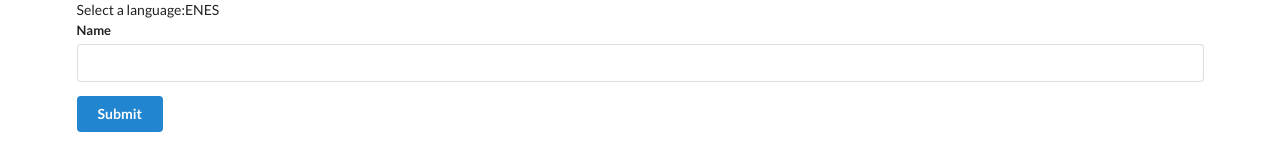
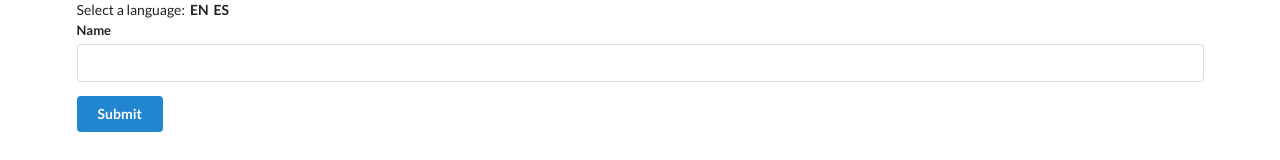
Before and after one commit to backpackerhh/react-course-translate-with-contexts, a React (Create React App) app: page / in a window 1280 px wide. Shown: the top 160 px of the page. Built offline with nearby package versions, Linux system fonts and the light colour scheme.

Commit message:
Add some styling to language selectors

```diff
--- /dev/null
+++ b/src/components/App.css
@@ -0,0 +1,5 @@
+.language-selector {
+  margin-left: 5px;
+  font-weight: bold;
+  cursor: pointer;
+}
--- a/src/components/App.js
+++ b/src/components/App.js
@@ -2,6 +2,8 @@ import React, { useState } from "react";
 
 import UserCreate from "./UserCreate";
 import LanguageContext from "../contexts/LanguageContext";
+
+import "./App.css";
 
 const App = () => {
   const [language, setLanguage] = useState("English");
@@ -10,8 +12,18 @@ const App = () => {
     <div className="ui container">
       <div>
         Select a language:
-        <span onClick={() => setLanguage("English")}>EN</span>
-        <span onClick={() => setLanguage("Spanish")}>ES</span>
+        <span
+          className="language-selector"
+          onClick={() => setLanguage("English")}
+        >
+          EN
+        </span>
+        <span
+          className="language-selector"
+          onClick={() => setLanguage("Spanish")}
+        >
+          ES
+        </span>
       </div>
 
       <LanguageContext.Provider value={language}>
```
